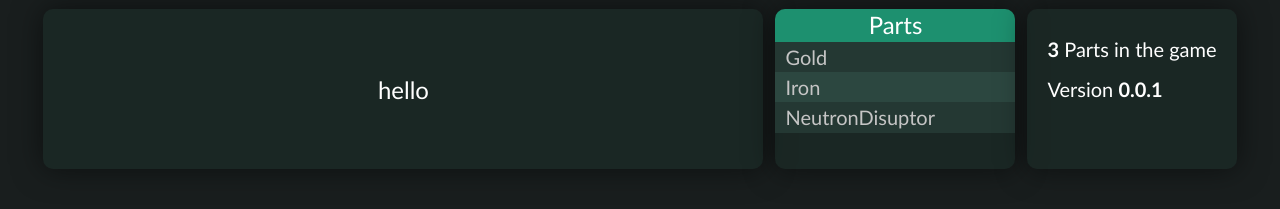
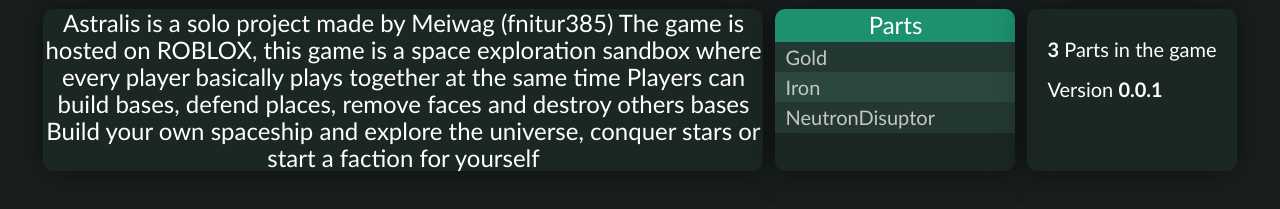
Before and after one commit to Meiwag/Meiwag.github.io, a plain HTML site: page index.html in a window 1280 px wide. Shown: the part 43-252 px from the top of the page. Drawn offline with Linux system fonts and the light colour scheme.

Commit message:
Update index.html

```diff
--- a/index.html
+++ b/index.html
@@ -23,7 +23,11 @@
 
     <main>
         <div id="game-info" style="color: white; align-content: center; text-align: center;">
-            hello
+            Astralis is a solo project made by Meiwag (fnitur385)
+            The game is hosted on ROBLOX, this game is a space exploration sandbox where every player basically plays together at the same time
+
+            Players can build bases, defend places, remove faces and destroy others bases
+            Build your own spaceship and explore the universe, conquer stars or start a faction for yourself
         </div>
 
         <div id="part-list">
```
